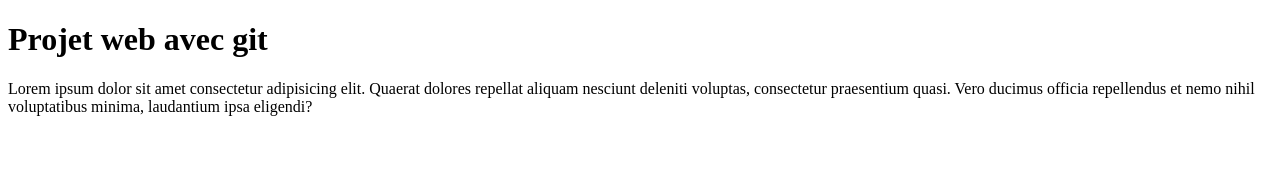
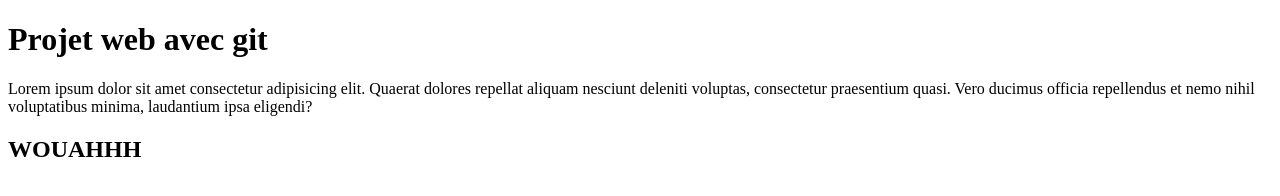
Before and after one commit to Starloulouwars/projet-web-git, a plain HTML site: page projet-web-git/index.html in a window 1280 px wide. Drawn offline with Linux system fonts and the light colour scheme.

Commit message:
c:\Users\starl\OneDrive\Documents\MNS\outils dev\projet-web-git\index.html

```diff
--- a/projet-web-git/index.html
+++ b/projet-web-git/index.html
@@ -8,5 +8,6 @@
 <body>
     <h1>Projet web avec git</h1>
     <p>Lorem ipsum dolor sit amet consectetur adipisicing elit. Quaerat dolores repellat aliquam nesciunt deleniti voluptas, consectetur praesentium quasi. Vero ducimus officia repellendus et nemo nihil voluptatibus minima, laudantium ipsa eligendi?</p>
+    <h2>WOUAHHH</h2>
 </body>
 </html>
```
